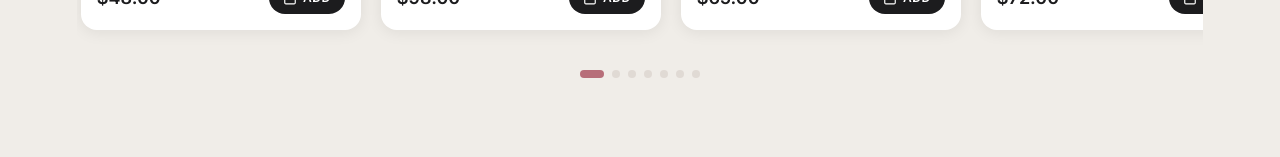
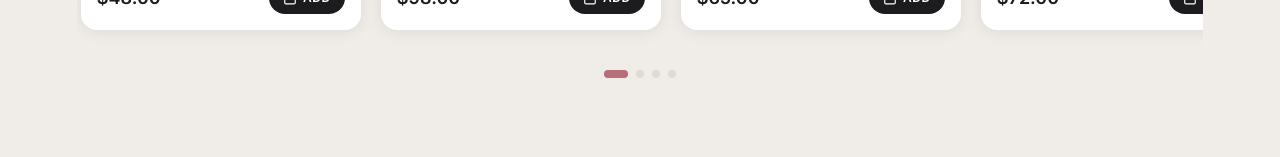
Before and after one commit to Achintha2002/cosmeticstore, a Next.js app in the folder lumiere-store/: page / in a window 1280 px wide. Shown: the part 5084-5241 px from the top of the page. Built offline with nearby package versions, Linux system fonts and the light colour scheme.

Commit message:
fix: calculate dynamic carousel max index based on scroll width to correctly render pagination dots

```diff
--- a/lumiere-store/components/ProductCarousel.tsx
+++ b/lumiere-store/components/ProductCarousel.tsx
@@ -17,6 +17,7 @@ export default function ProductCarousel({ products, heading }: ProductCarouselPr
   const [currentIndex, setCurrentIndex] = useState(0);
   const [canScrollLeft, setCanScrollLeft] = useState(false);
   const [canScrollRight, setCanScrollRight] = useState(true);
+  const [maxIndex, setMaxIndex] = useState(products.length - 1);
 
   // Check scroll position to determine active dot and arrow button disabled states
   const checkScrollLimits = () => {
@@ -27,10 +28,14 @@ export default function ProductCarousel({ products, heading }: ProductCarouselPr
     setCanScrollLeft(scrollLeft > 5);
     setCanScrollRight(scrollLeft < scrollWidth - clientWidth - 5);
 
-    // Calculate active dot based on scroll position
+    // Calculate max possible index and current active dot
     const itemWidth = CARD_WIDTH + CARD_GAP;
+    const maxScroll = scrollWidth - clientWidth;
+    const calculatedMaxIndex = Math.max(0, Math.round(maxScroll / itemWidth));
+    setMaxIndex(calculatedMaxIndex);
+
     const index = Math.round(scrollLeft / itemWidth);
-    setCurrentIndex(Math.max(0, Math.min(index, products.length - 1)));
+    setCurrentIndex(Math.max(0, Math.min(index, calculatedMaxIndex)));
   };
 
   useEffect(() => {
@@ -145,14 +150,14 @@ export default function ProductCarousel({ products, heading }: ProductCarouselPr
         </div>
 
         {/* Dot Indicators */}
-        {products.length > 1 && (
+        {maxIndex > 0 && (
           <div className="flex items-center justify-center gap-2 mt-6" role="tablist" aria-label="Carousel position">
-            {products.map((_, i) => (
+            {Array.from({ length: maxIndex + 1 }).map((_, i) => (
               <button
                 key={i}
                 role="tab"
                 aria-selected={i === currentIndex}
-                aria-label={`Go to product ${i + 1}`}
+                aria-label={`Go to page ${i + 1}`}
                 onClick={() => scrollToCard(i)}
                 className={`h-2 rounded-full transition-all duration-300 cursor-pointer ${
                   i === currentIndex
```
